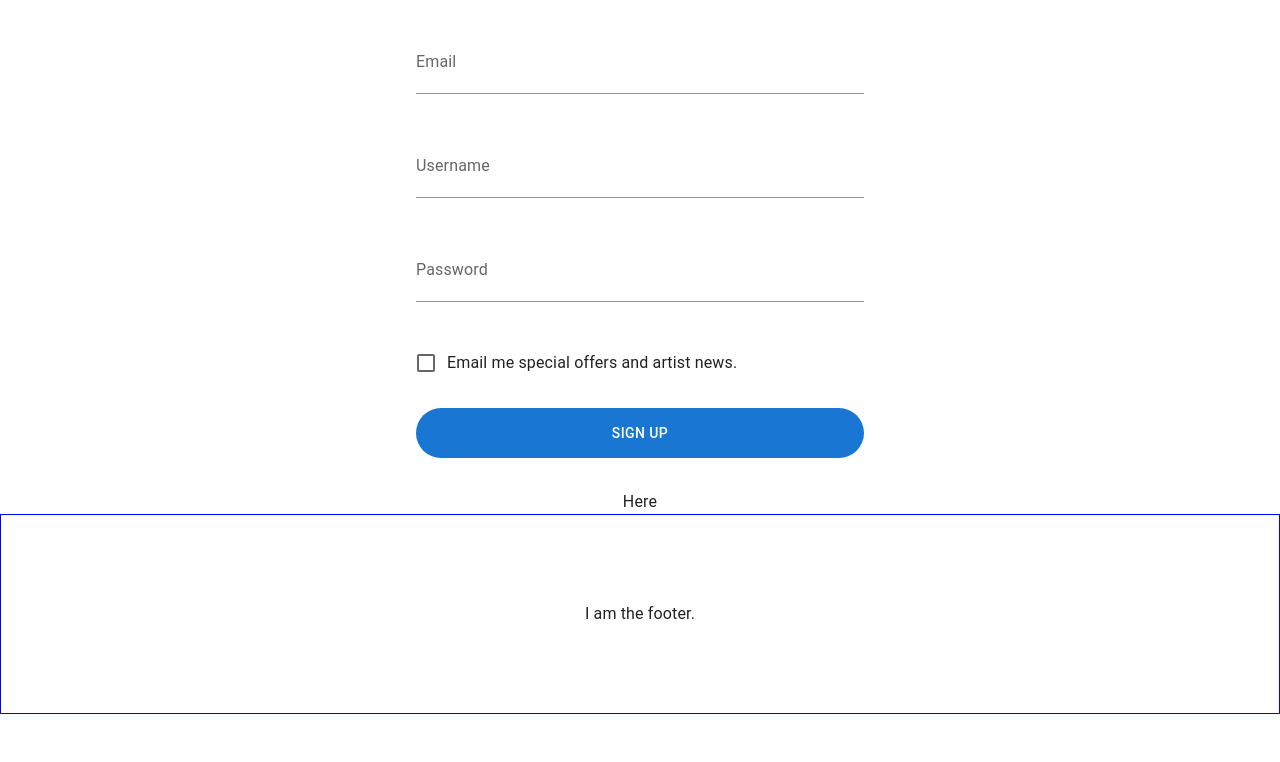
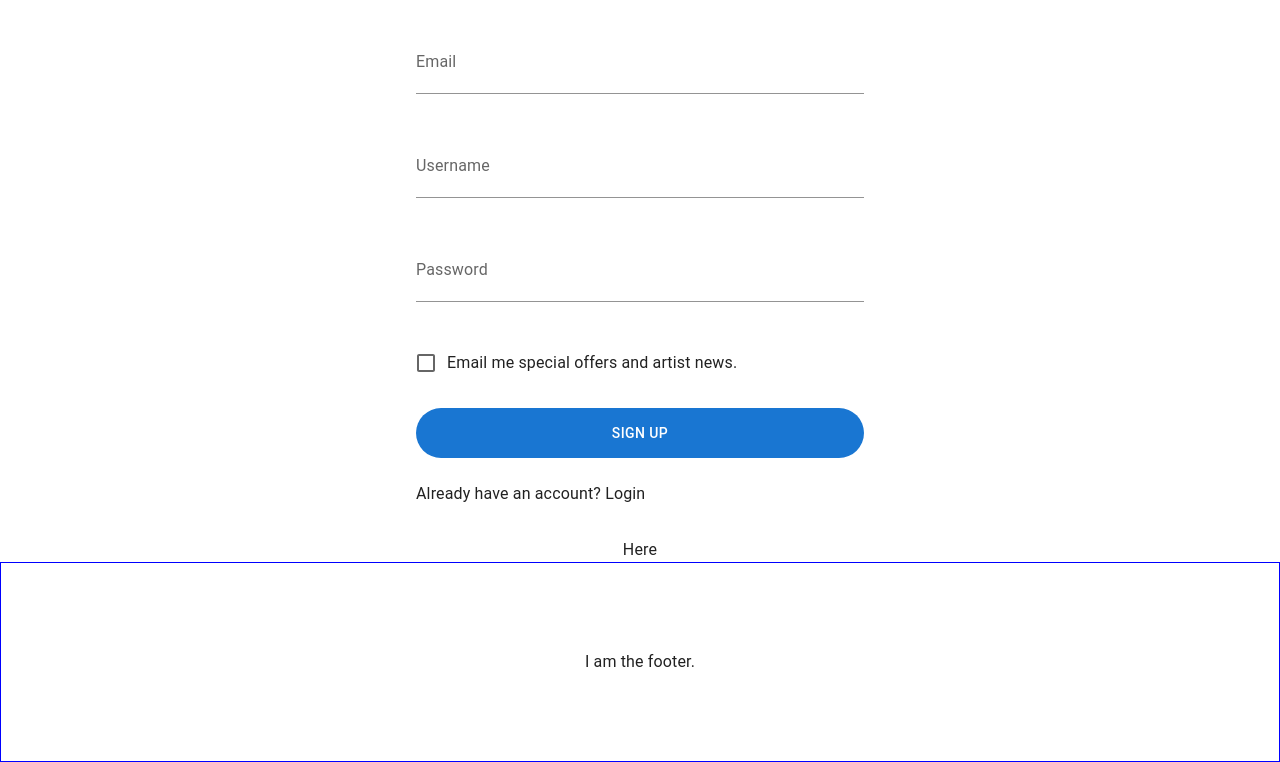
Before and after one commit to Tanaka785/OnlineStore, a React (Vite) app in the folder Frontend/: page /signup in a window 1280 px wide. Shown: the part 496-1258 px from the top of the page. Before the commit the page ends 1210 px from the top, so only its background shows below. Built offline with nearby package versions, Linux system fonts and the light colour scheme.

Commit message:
adds Link to login if user already have an account in AuthenticationFields.jsx

```diff
--- a/Frontend/src/components/other/authentication/signup/authentication-fields/AuthenticationFields.jsx
+++ b/Frontend/src/components/other/authentication/signup/authentication-fields/AuthenticationFields.jsx
@@ -1,4 +1,11 @@
-import { Box, Checkbox, FormControl, FormControlLabel } from "@mui/material";
+import {
+  Box,
+  Checkbox,
+  FormControl,
+  FormControlLabel,
+  Link,
+  Typography,
+} from "@mui/material";
 import StandardTextField from "./StandardTextField";
 import CenteredBox from "../CenteredBox";
 import SubmitButton from "./SubmitButton";
@@ -15,6 +22,9 @@ export default function AuthenticationFields() {
           label="Email me special offers and artist news."
         />
         <SubmitButton text="Sign Up" />
+        <Typography>
+          Already have an account? <Link>Login</Link>
+        </Typography>
       </FormControl>
     </CenteredBox>
   );
```
